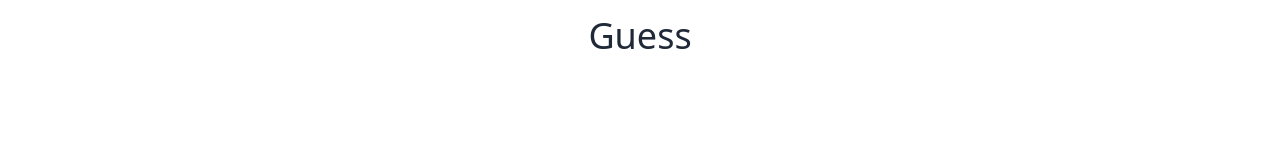
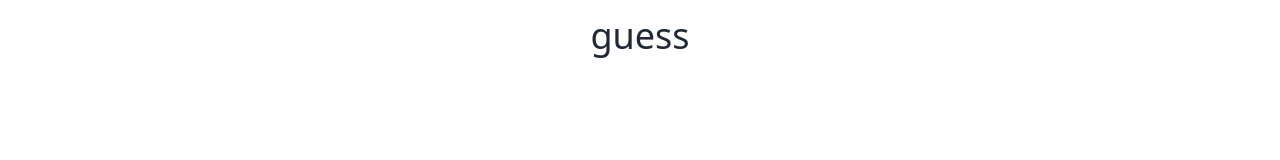
Before and after one commit to coderaries12/Guess-Game, a React (Vite) app: page / in a window 1280 px wide. Shown: the top 160 px of the page. Built offline with nearby package versions, Linux system fonts and the light colour scheme.

Commit message:
Refactor to separate component

```diff
--- /dev/null
+++ b/src/Components/Header/index.tsx
@@ -0,0 +1,12 @@
+interface Props {
+  title: string;
+}
+import { Link } from "wouter";
+
+export default function Header({ title }: Props) {
+  return (
+    <header className="flex justify-center p-4 text-4xl">
+      <Link to="/">{title}</Link>
+    </header>
+  );
+}
--- a/src/routes/landing.tsx
+++ b/src/routes/landing.tsx
@@ -1,12 +1,11 @@
+import Header from "../Components/Header";
 import { Modal } from "../Components/Modal";
 import { Link } from "wouter";
 
 export default function Landing() {
   return (
     <div className="flex min-h-screen flex-col justify-between">
-      <header className="flex justify-center p-4 text-4xl">
-        <h1>Guess</h1>
-      </header>
+      <Header title={"guess"} />
       <main className="flex flex-1 flex-col items-center justify-center">
         <div className="flex flex-col gap-4">
           <Link to="/game">Play</Link>
```
